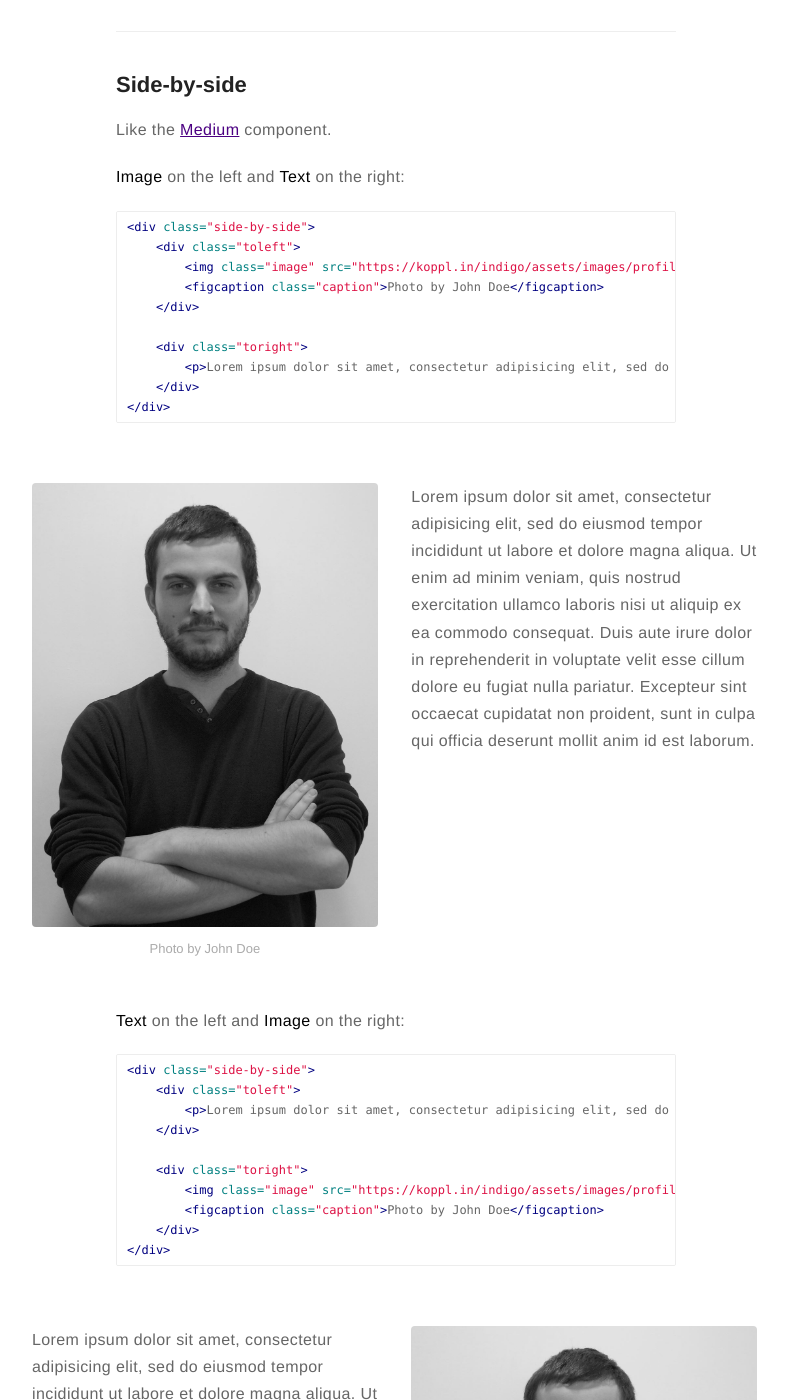
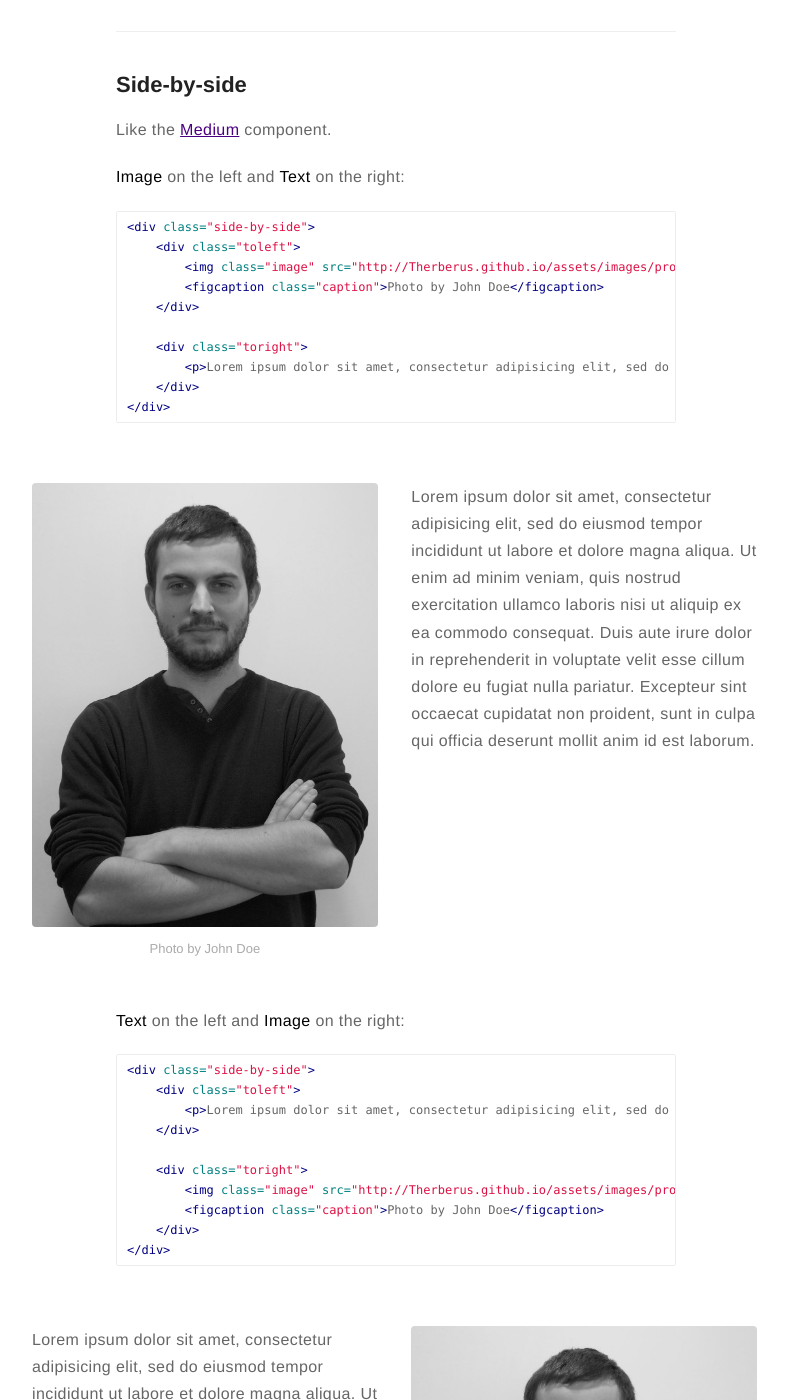
Before and after one commit to Therberus/therberus.github.io, a Jekyll site: the page built from _posts/2015-02-24-markdown-extra-components.markdown, in a window 1280 px wide and 1400 px high, scrolled down 1068 px. Shown: the whole window, without its empty margins (244-1032 px from the left). Built offline with Jekyll 4.4.1, drawn with Linux system fonts in a browser that asks for light colours; part of the change alters nothing that is shown.

Commit message:
Changed config file

```diff
--- a/_config.yml
+++ b/_config.yml
@@ -16,7 +16,7 @@ resume: true
 resume-external: true
 resume-url: https://google.com/?q=my+resume
 
-url: https://koppl.in/indigo
+url: http://Therberus.github.io
 # your url: http://USERNAME.github.io
 
 permalink: /:title/
```
